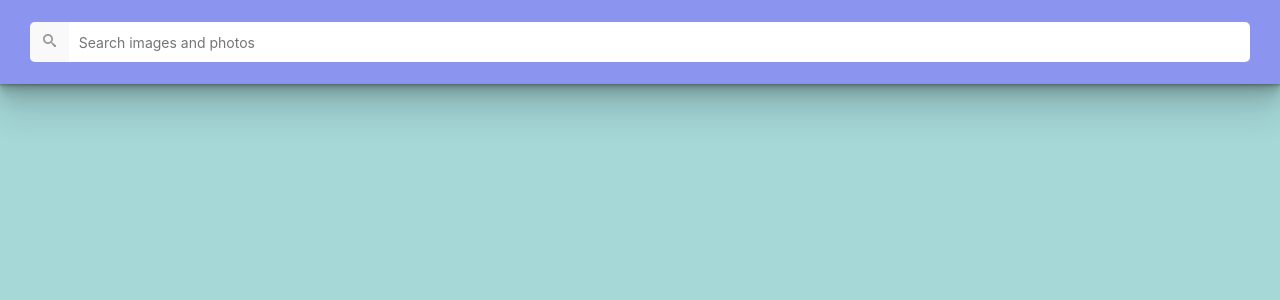
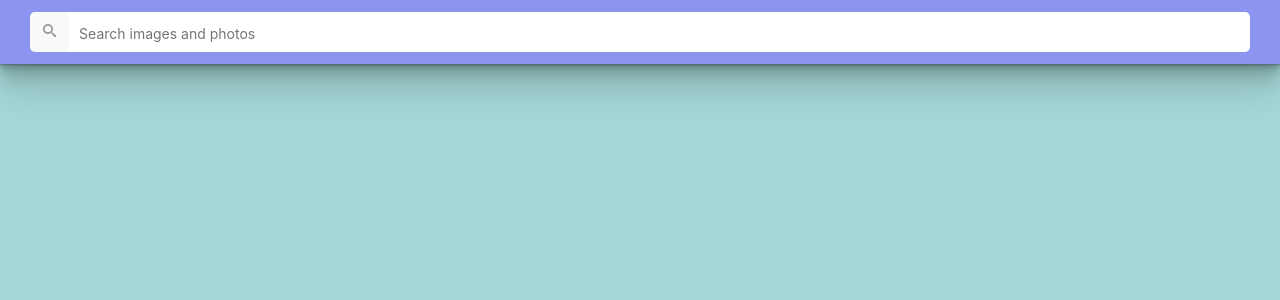
Before and after one commit to Maksym-Ocheretniuk/goit-react-hw-03-image-finder, a React (Create React App) app: page / in a window 1280 px wide. Shown: the top 300 px of the page. Built offline with nearby package versions, Linux system fonts and the light colour scheme.

Commit message:
index.css

```diff
--- a/src/components/Searchbar/Searchbar.module.css
+++ b/src/components/Searchbar/Searchbar.module.css
@@ -54,8 +54,9 @@
 .searchInput {
   display: inline-block;
   width: 100%;
+  height: 100%;
   font: inherit;
-  font-size: 16px;
+  font-size: 20px;
   border: none;
   outline: none;
   padding-left: 10px;
--- a/src/index.css
+++ b/src/index.css
@@ -1,5 +1,17 @@
 @import-normalize;
 /* bring in normalize.css styles */
+
+html {
+  box-sizing: border-box;
+  width: 100vw;
+  overflow-x: hidden;
+}
+
+*,
+*::before,
+*::after {
+  box-sizing: inherit;
+}
 
 body {
   margin: 0;
@@ -20,3 +32,9 @@ code {
   font-family: source-code-pro, Menlo, Monaco, Consolas, 'Courier New',
     monospace;
 }
+
+img {
+  display: block;
+  max-width: 100%;
+  height: auto;
+}
```
